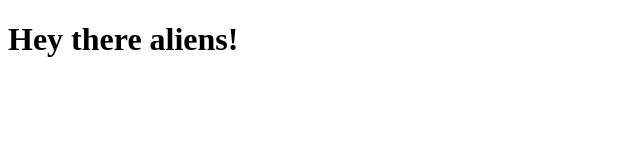
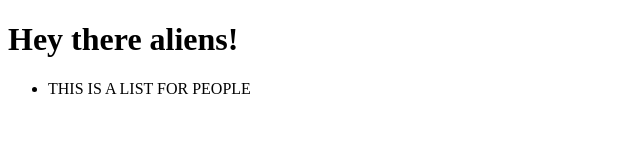
Before and after one commit to thegreatfort/devlab, a plain HTML site: page index.html in a window 1280 px wide. Shown: the whole page, without its empty margins (0-640 px from the left). Drawn offline with Linux system fonts and the light colour scheme.

Commit message:
OK I DID ANOTHER THING

```diff
--- a/index.html
+++ b/index.html
@@ -9,5 +9,9 @@
 <body>
     <h1>Hey there aliens!</h1>
 
+    <ul>
+        <li>THIS IS A LIST FOR PEOPLE</li>
+    </ul>
+
 </body>
 </html>
```
